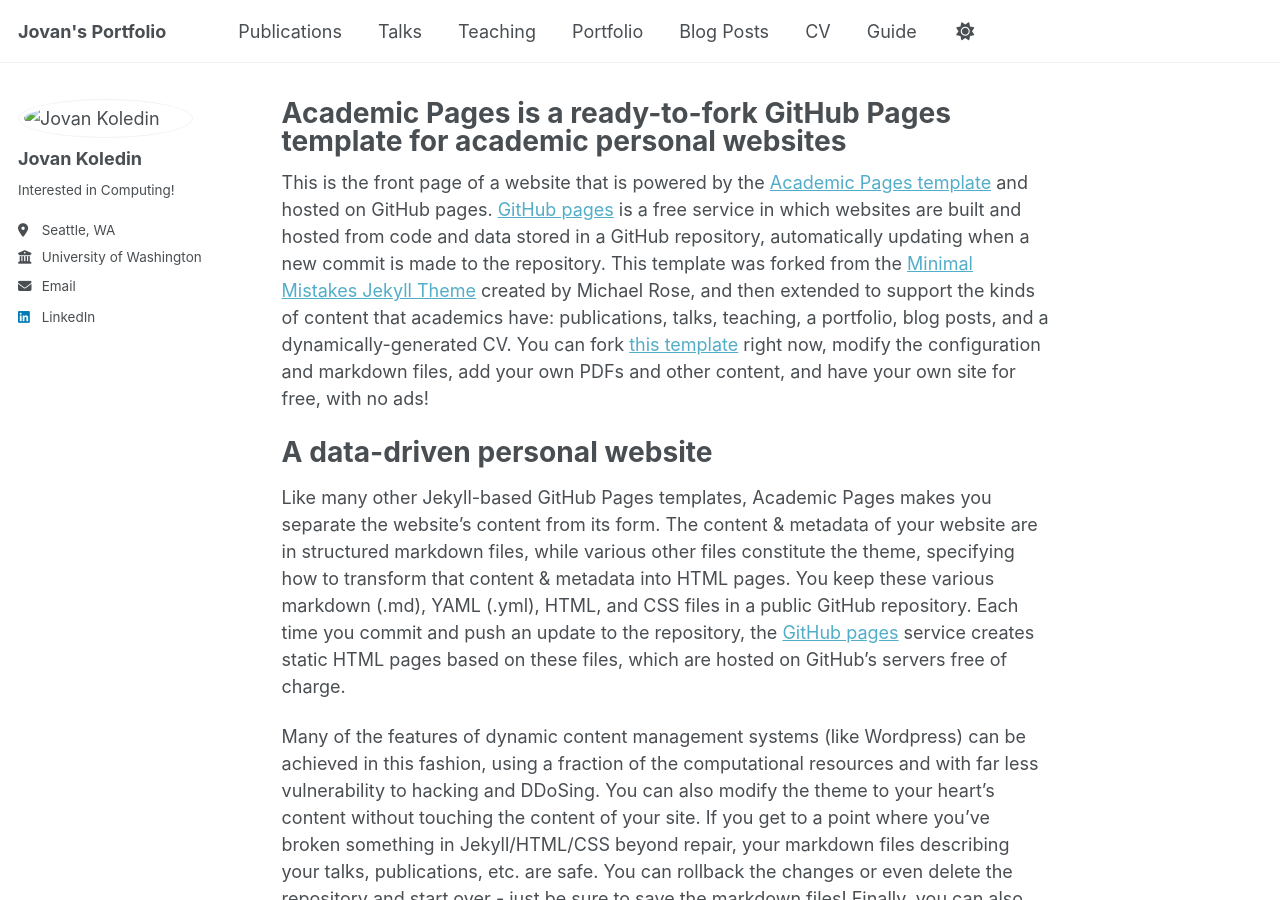
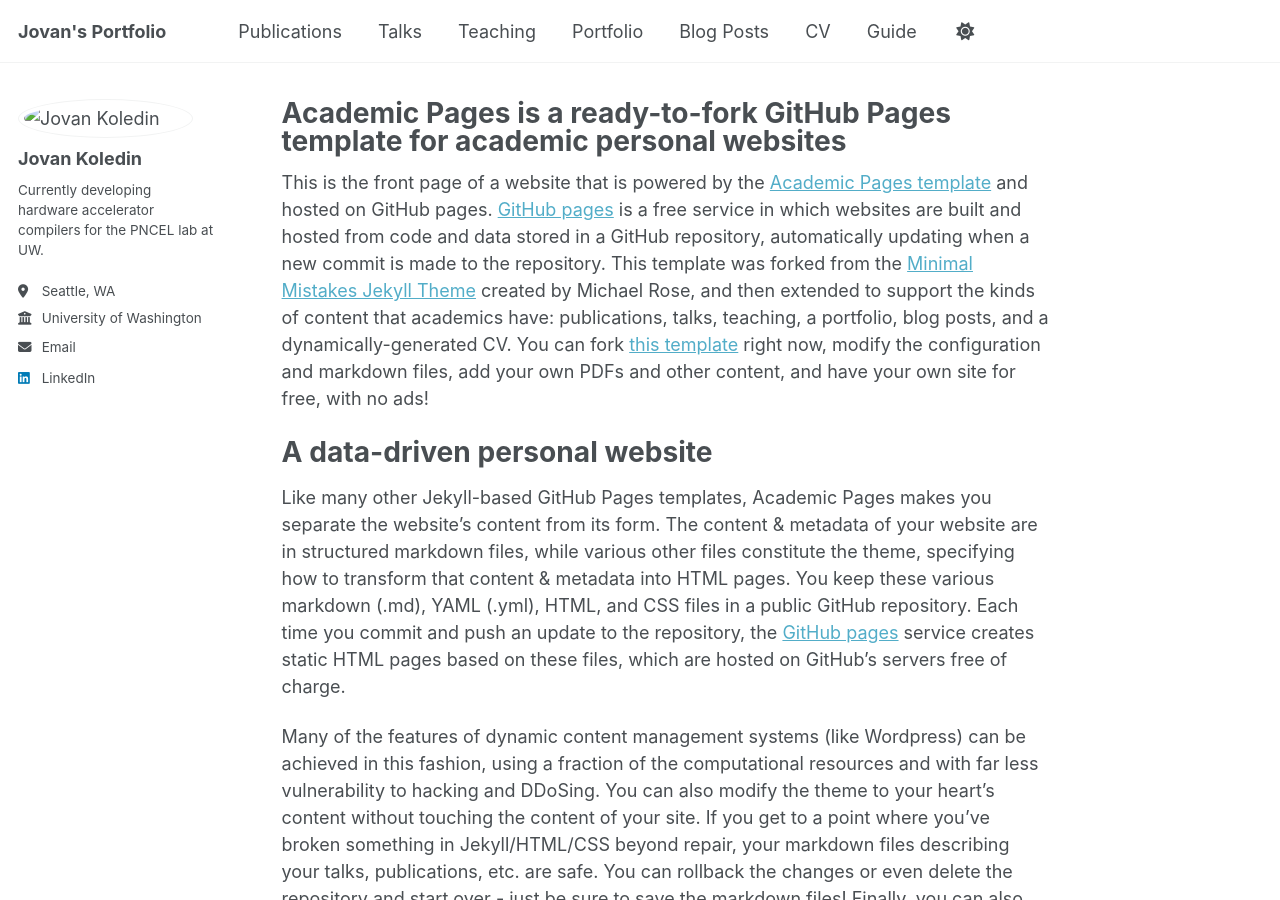
Before and after one commit to jovankoledin/jovankoledin.github.io, a Jekyll site: the page built from _pages/about.md, in a window 1280 px wide and 900 px high. Built offline with Jekyll 4.4.1, drawn with Linux system fonts in a browser that asks for light colours.

Commit message:
Update _config.yml

```diff
--- a/_config.yml
+++ b/_config.yml
@@ -25,7 +25,7 @@ author:
   avatar           : "./images/pic_of_me.jpg"
   name             : "Jovan Koledin"
   pronouns         : # example: "she/her"
-  bio              : "Interested in Computing!"
+  bio              : "Currently developing hardware accelerator compilers for the PNCEL lab at UW."
   location         : "Seattle, WA"
   employer         : "University of Washington"
   uri              : # URL
```
